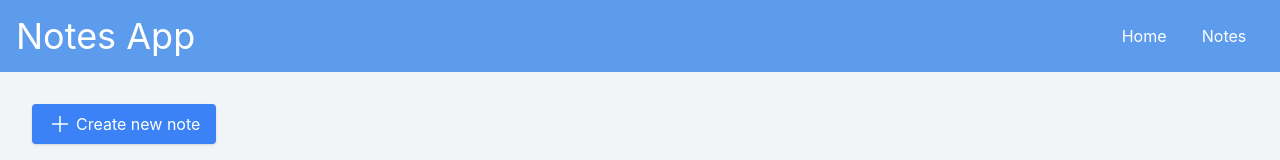
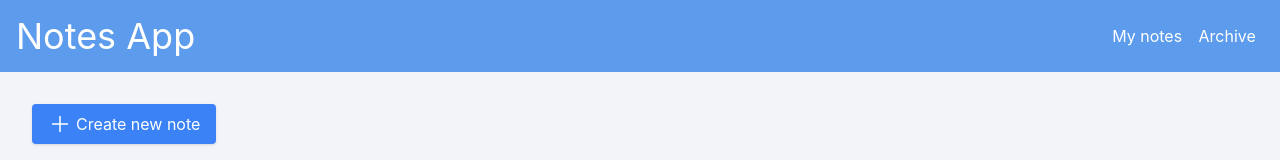
Before and after one commit to borisloor06/Notes-App, a React (Vite) app in the folder frontend/: page / in a window 1280 px wide. Shown: the top 160 px of the page. Built offline with nearby package versions, Linux system fonts and the light colour scheme; no server answers.

Commit message:
Update Navbar component to use react-router-dom

```diff
--- a/frontend/src/src/Components/Navbar/Navbar.tsx
+++ b/frontend/src/src/Components/Navbar/Navbar.tsx
@@ -1,4 +1,5 @@
-import React from 'react'
+import React from "react";
+import { Link } from "react-router-dom";
 
 export default function Navbar() {
   return (
@@ -6,12 +7,12 @@ export default function Navbar() {
       <h1 className="text-4xl">Notes App</h1>
       <nav className="flex w-40 justify-around">
         <div>
-                    <a href="#">Home</a>
+          <Link to="/">My notes</Link>
         </div>
         <div>
-                    <a href="#">Notes</a>
+          <Link to="/archive">Archive</Link>
         </div>
       </nav>
     </header>
-  )
+  );
 }
```
Lines whose indentation alone changed are shown as unchanged.
